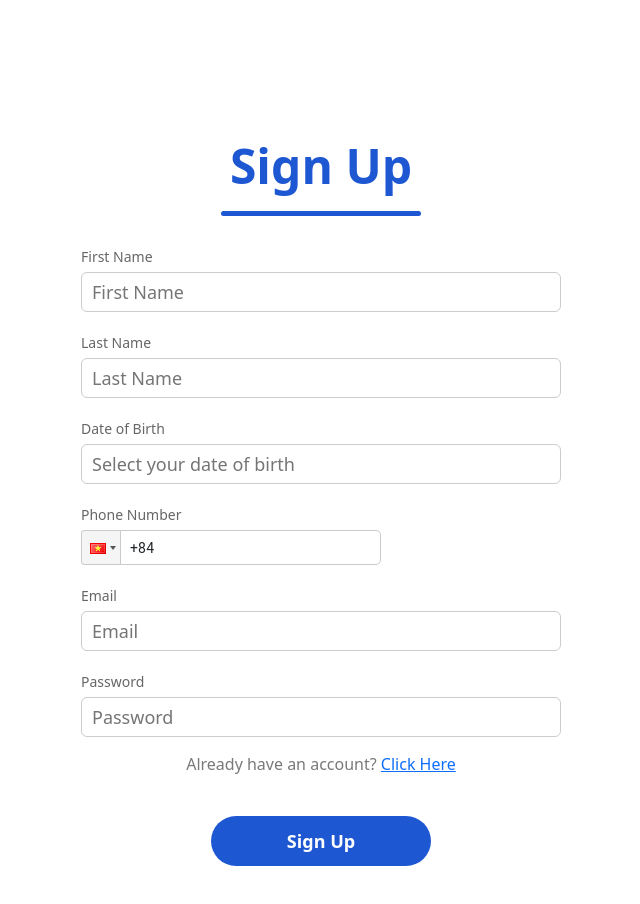
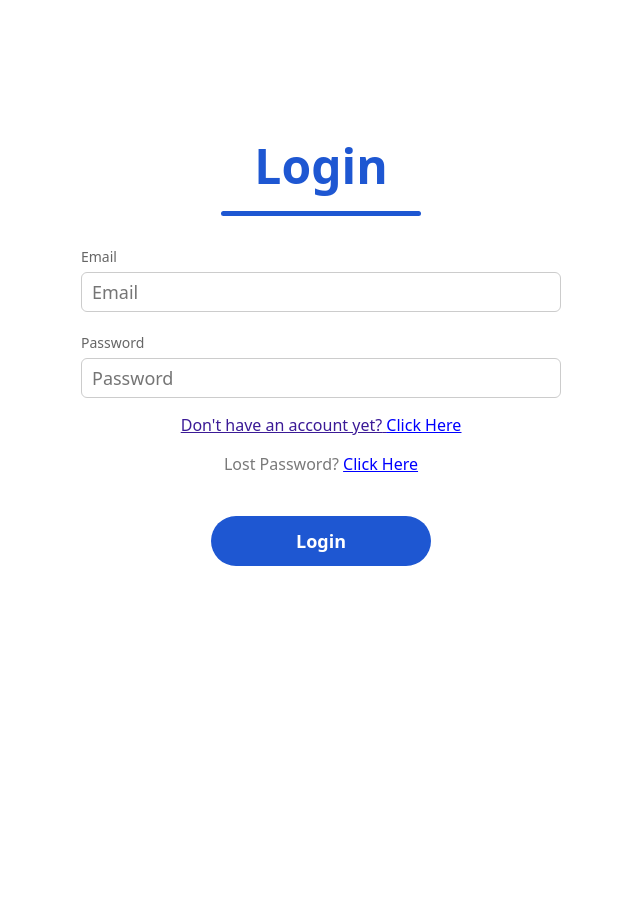
Before and after one commit to Will-Gle/glework, a React (Vite) app: page /login in a window 1280 px wide. Shown: the top 904 px of the page, without its empty margins (319-959 px from the left). After the commit the page ends 800 px from the top, so only its background shows below. Built offline with nearby package versions, Linux system fonts and the light colour scheme.

Commit message:
Updated App.tsx, main.tsx, and package.json with necessary changes

```diff
--- a/package.json
+++ b/package.json
@@ -10,12 +10,14 @@
     "preview": "vite preview"
   },
   "dependencies": {
+    "@types/react-router-dom": "^5.3.3",
     "bootstrap": "^5.2.3",
     "date-fns": "^4.1.0",
     "react": "^18.3.1",
     "react-datepicker": "^7.4.0",
     "react-dom": "^18.3.1",
-    "react-phone-input-2": "^2.15.1"
+    "react-phone-input-2": "^2.15.1",
+    "react-router-dom": "^6.27.0"
   },
   "devDependencies": {
     "@eslint/js": "^9.9.0",
--- a/src/App.tsx
+++ b/src/App.tsx
@@ -1,10 +1,19 @@
-import LoginSignup from "./components/LoginSignup/LoginSignup";
+import { BrowserRouter as Router, Routes, Route } from "react-router-dom";
+import Login from "./components/LoginSignupPassword/Login";
+import Signup from "./components/LoginSignupPassword/Signup";
+import LostPass from "./components/LoginSignupPassword/LostPass";
 
 function App() {
   return (
-    <div>
-      <LoginSignup></LoginSignup>
-    </div>
+    <Router>
+      <Routes>
+        <Route path="/login" element={<Login />} />
+        <Route path="/signup" element={<Signup />} />
+        <Route path="/lost-password" element={<LostPass />} />
+        {/* Thêm tuyến đường mặc định để điều hướng tới /login */}
+        <Route path="*" element={<Login />} />
+      </Routes>
+    </Router>
   );
 }
 
--- a/src/components/LoginSignup/LoginSignup.css
+++ /dev/null
@@ -1,124 +0,0 @@
-.container {
-    display: flex;
-    flex-direction: column;
-    align-items: center;
-    margin: auto;
-    margin-top: 100px;
-    width: 600px;
-    background: #fff;
-    padding: 30px;
-    border-radius: 12px;
-}
-
-.header {
-    display: flex;
-    flex-direction: column;
-    align-items: center;
-    gap: 9px;
-    width: 100%;
-    margin-bottom: 30px;
-}
-
-.text {
-    color: #1e57d2;
-    font-size: 48px;
-    font-weight: 700;
-}
-
-.underline {
-    width: 200px;
-    height: 5px;
-    background: #1e57d2;
-    border-radius: 9px;
-}
-
-.inputs {
-    display: flex;
-    flex-direction: column;
-    gap: 20px;
-    align-items: center;
-}
-
-.input-container {
-    display: flex;
-    flex-direction: column;
-    width: 480px;
-    gap: 5px;
-}
-
-.input-label {
-    font-size: 14px;
-    color: #666;
-}
-
-.input {
-    height: 40px;
-    width: 100%;
-    padding: 10px;
-    background: #fff;
-    border: 1px solid #ccc;
-    border-radius: 6px;
-    outline: none;
-    font-size: 18px;
-    color: #333;
-}
-
-.forgot-password {
-    margin-top: 15px; /* Reduced margin for closer spacing */
-    text-align: center;
-    color: #797979;
-    font-size: 16px;
-}
-
-.forgot-password span {
-    color: #3b1a96;
-    cursor: pointer;
-    text-decoration: underline;
-}
-
-.toggle-action {
-    margin-top: 15px; /* Reduced margin for closer spacing */
-    text-align: center;
-    font-size: 16px;
-    color: #797979;
-}
-
-.submit-container {
-    display: flex;
-    gap: 30px;
-    margin: 40px auto;
-}
-
-.submit {
-    display: flex;
-    justify-content: center;
-    align-items: center;
-    width: 220px;
-    height: 50px;
-    color: #fff;
-    background-color: #1e57d2;
-    border-radius: 50px;
-    font-size: 18px;
-    font-weight: 700;
-    cursor: pointer;
-}
-
-.phone-input-container {
-    width: 480px;
-    margin: auto;
-}
-
-.phone-input input[type="tel"] {
-    height: 40px;
-    width: 100%;
-    padding: 10px;
-    border: 1px solid #ccc;
-    border-radius: 6px;
-    outline: none;
-    font-size: 18px;
-}
-
-.gray {
-    background: #eaeaea;
-    color: #676767;
-}
--- a/src/components/LoginSignup/LoginSignup.tsx
+++ /dev/null
@@ -1,168 +0,0 @@
-import { useState } from "react";
-import "./LoginSignup.css";
-import PhoneInput from "react-phone-input-2";
-import "react-phone-input-2/lib/style.css"; // Import CSS for the phone input library
-import DatePicker from "react-datepicker";
-import "react-datepicker/dist/react-datepicker.css"; // Import CSS for react-datepicker
-
-const LoginSignup: React.FC = () => {
-  // State to manage the current action (either 'Sign Up' or 'Login')
-  const [action, setAction] = useState<string>("Sign Up");
-  // State to manage the phone number input value
-  const [phone, setPhone] = useState<string>("");
-  // State to manage the selected date of birth
-  const [dob, setDob] = useState<Date | null>(null);
-  // State to manage the email input value
-  const [email, setEmail] = useState<string>("");
-  // State to manage email error messages
-  const [emailError, setEmailError] = useState<string>("");
-
-  // Function to validate the email format using regex
-  const validateEmail = (email: string) => {
-    const emailPattern = /^[a-zA-Z0-9._%+-]+@[a-zA-Z0-9.-]+\.[a-zA-Z]{2,}$/;
-    if (!emailPattern.test(email)) {
-      setEmailError("Invalid email address");
-    } else {
-      setEmailError("");
-    }
-  };
-
-  return (
-    <div className="container">
-      {/* Header displaying either 'Sign Up' or 'Login' based on the state */}
-      <div className="header">
-        <div className="text">{action}</div>
-        <div className="underline"></div>
-      </div>
-
-      <div className="inputs">
-        {action === "Sign Up" && (
-          <>
-            {/* First Name Input */}
-            <div className="input-container">
-              <label htmlFor="firstName" className="input-label">
-                First Name
-              </label>
-              <input
-                id="firstName"
-                className="input"
-                type="text"
-                placeholder="First Name"
-              />
-            </div>
-
-            {/* Last Name Input */}
-            <div className="input-container">
-              <label htmlFor="lastName" className="input-label">
-                Last Name
-              </label>
-              <input
-                id="lastName"
-                className="input"
-                type="text"
-                placeholder="Last Name"
-              />
-            </div>
-
-            {/* Date of Birth Input using DatePicker */}
-            <div className="input-container">
-              <label htmlFor="dateOfBirth" className="input-label">
-                Date of Birth
-              </label>
-              <DatePicker
-                id="dateOfBirth"
-                className="input"
-                selected={dob}
-                onChange={(date: Date | null) => setDob(date)} // Update the state with the selected date
-                dateFormat="dd/MM/yyyy" // Custom date format
-                placeholderText="Select your date of birth" // Placeholder text for DatePicker
-              />
-            </div>
-
-            {/* Phone Number Input using PhoneInput library */}
-            <div className="input-container">
-              <label htmlFor="phoneNumber" className="input-label">
-                Phone Number
-              </label>
-              <PhoneInput
-                country={"vn"} // Default country set to VN
-                value={phone} // Phone number state
-                onChange={setPhone} // Update the phone number state on change
-                inputClass="phone-input"
-                containerClass="phone-input-container"
-              />
-            </div>
-          </>
-        )}
-
-        {/* Email Input with validation */}
-        <div className="input-container">
-          <label htmlFor="email" className="input-label">
-            Email
-          </label>
-          <input
-            id="email"
-            className="input"
-            type="email"
-            value={email} // Email state
-            onChange={(e) => {
-              setEmail(e.target.value);
-              validateEmail(e.target.value); // Validate the email when input changes
-            }}
-            placeholder="Email"
-          />
-          {emailError && <span className="error-message">{emailError}</span>}{" "}
-          {/* Display error message if email is invalid */}
-        </div>
-
-        {/* Password Input */}
-        <div className="input-container">
-          <label htmlFor="password" className="input-label">
-            Password
-          </label>
-          <input
-            id="password"
-            className="input"
-            type="password"
-            placeholder="Password"
-          />
-        </div>
-      </div>
-
-      {/* Toggle Link to switch between 'Sign Up' and 'Login' */}
-      <div className="toggle-action">
-        {action === "Sign Up" ? (
-          <>
-            Already have an account?{" "}
-            <a href="#" onClick={() => setAction("Login")}>
-              Click Here
-            </a>
-          </>
-        ) : (
-          <>
-            Don't have an account yet?{" "}
-            <a href="#" onClick={() => setAction("Sign Up")}>
-              Click Here
-            </a>
-          </>
-        )}
-      </div>
-
-      {/* Forgot password link, visible only during 'Login' */}
-      {action === "Login" && (
-        <div className="forgot-password">
-          Lost Password? <span>Click Here</span>
-        </div>
-      )}
-
-      {/* Single Action Button for 'Sign Up' or 'Login' */}
-      <div className="submit-container">
-        <div className="submit" onClick={() => {}}>
-          {action}
-        </div>
-      </div>
-    </div>
-  );
-};
-
-export default LoginSignup;
```
Also changed, not shown: 1 other file (tests, documents, lock files or other folders).
